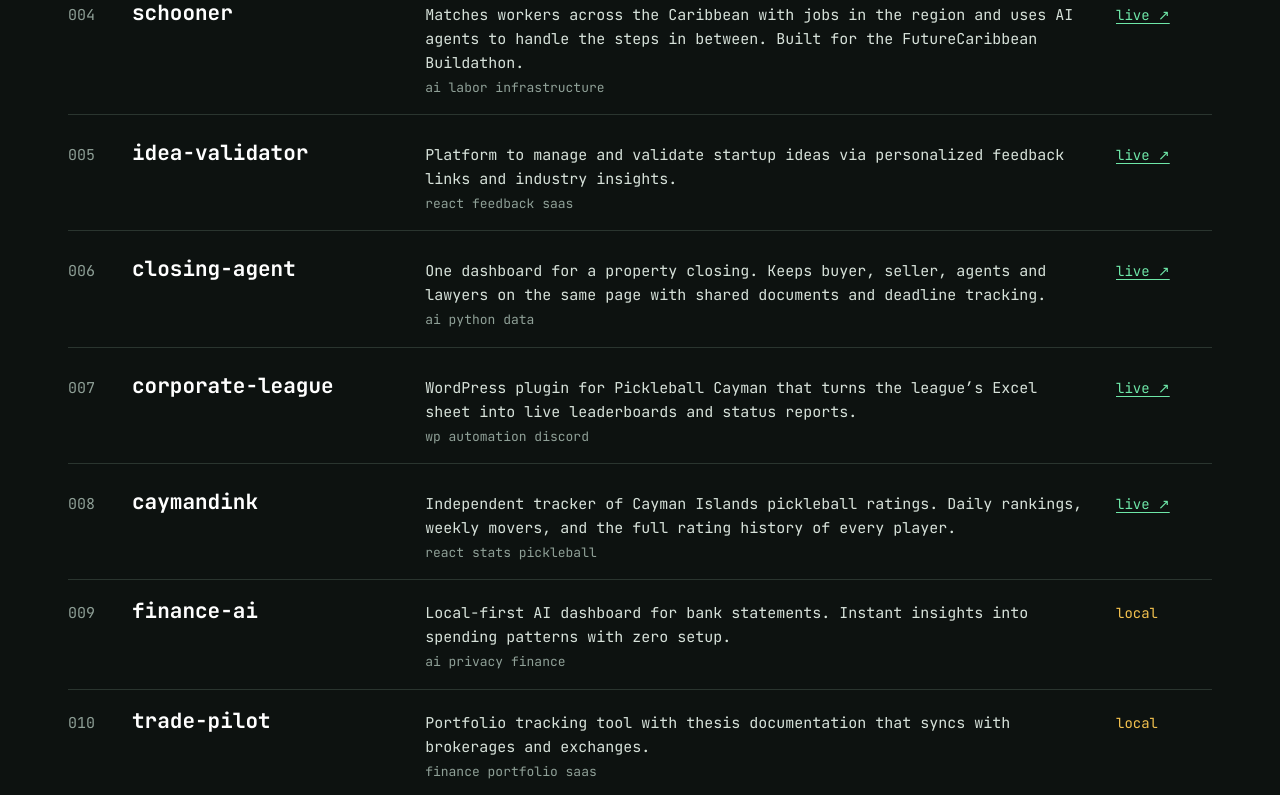
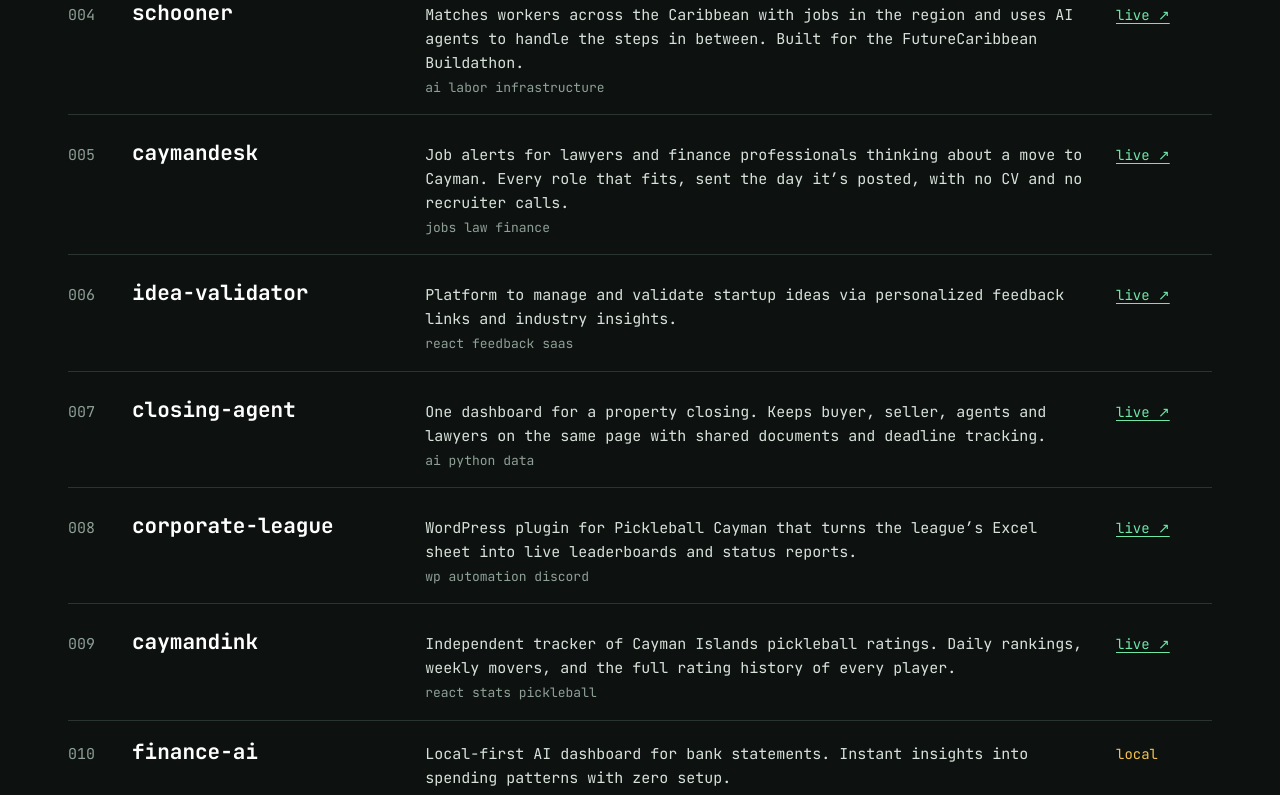
Before and after one commit to dcimring/daniel-cimring-portfolio, a React (Vite) app: page / in a window 1280 px wide. Shown: the part 1420-2215 px from the top of the page. Built offline with nearby package versions, Linux system fonts and the light colour scheme.

Commit message:
feat: add Caymandesk project after Schooner
Co-Authored-By: Claude Opus 5.5 <noreply@anthropic.com>

```diff
--- a/src/data/projects.ts
+++ b/src/data/projects.ts
@@ -46,6 +46,18 @@ export const projects: Project[] = [
       "It starts with Cayman. Schooner reads more than 65 sources twice a day, including employers’ own careers pages, recruiters, LinkedIn and WORC, the portal where every work-permit vacancy has to be advertised.",
       "You talk to it in a chat thread, on Telegram during the pilot and WhatsApp after that. There’s no account to create. Send your CV or a voice note about your work and it builds a profile for you to confirm.",
       "Each job comes back with a score and the reason for it, including what you’re missing. When you say yes it drafts the application, and nothing gets sent until you’ve read it. It’s in private pilot now, with a waitlist.",
+    ],
+  },
+  {
+    title: "Caymandesk",
+    description:
+      "Job alerts for lawyers and finance professionals thinking about a move to Cayman. Every role that fits, sent the day it’s posted, with no CV and no recruiter calls.",
+    href: "https://caymandesk.com",
+    tags: ["Jobs", "Law", "Finance"],
+    details: [
+      "Twice a day it checks every firm’s careers page, the WORC work-permit portal and the recruiters’ lists, and emails you only when a matching role turns up. The Desk Notes digest lands at 7:30 each morning.",
+      "Alongside the alerts there are package benchmarks by PQE band for legal and finance roles, a take-home pay comparison against London and a work-permit timeline.",
+      "It’s built for a move you haven’t told anyone about yet. The sender name is neutral, there are no tracking pixels, there’s a quick-exit button, and moves are reported by tier, practice and band without naming anyone.",
     ],
   },
   {
```
